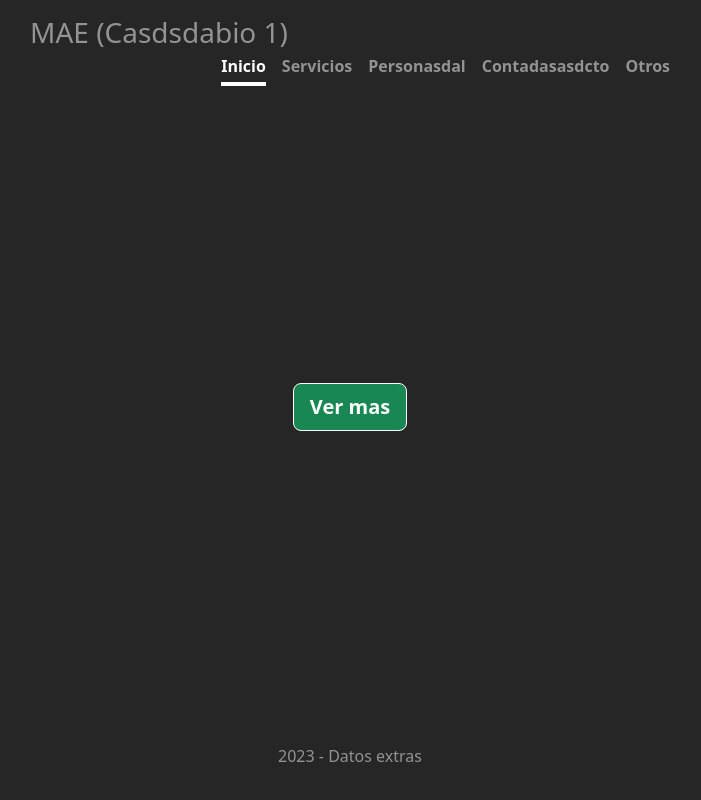
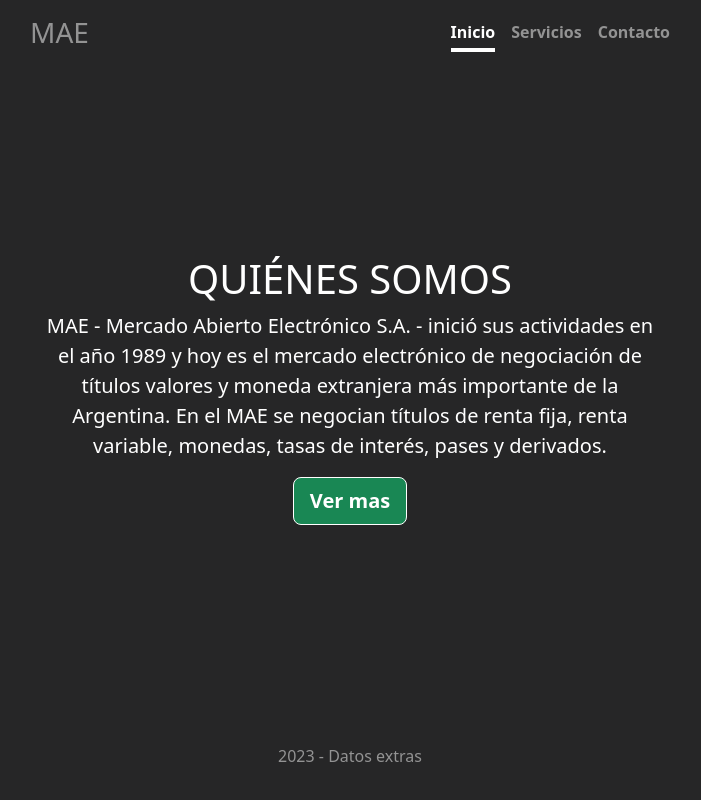
Before and after one commit to bycross028/mae-workshop2, a plain HTML site: page index.html in a window 1280 px wide. Shown: the whole page, without its empty margins (290-991 px from the left). Drawn offline with Linux system fonts and the light colour scheme.

Commit message:
Arreglos

```diff
--- a/index.html
+++ b/index.html
@@ -11,18 +11,18 @@
   <div class="cover-container d-flex w-100 h-100 p-3 mx-auto flex-column">
     <header class="mb-auto">
       <div>
-        <h3 class="float-md-start mb-0 text-white-50">MAE (Casdsdabio 1)</h3>
+        <h3 class="float-md-start mb-0 text-white-50">MAE</h3>
         <nav class="nav nav-masthead justify-content-center float-md-end">
           <a class="nav-link fw-bold py-1 px-0 active" aria-current="page" href="#">Inicio</a>
           <a class="nav-link fw-bold py-1 px-0" href="#">Servicios</a>
-          <a class="nav-link fw-bold py-1 px-0" href="#">Personasdal</a>
-          <a class="nav-link fw-bold py-1 px-0" href="#">Contadasasdcto</a>
-          <a class="nav-link fw-bold py-1 px-0" href="#">Otros</a>
+          <a class="nav-link fw-bold py-1 px-0" href="#">Contacto</a>
         </nav>
       </div>
     </header>
 
     <main class="px-3">
+      <h1 class="text-white">QUIÉNES SOMOS</h1>
+      <p class="lead text-white">MAE - <b>Mercado Abierto Electrónico S.A.</b> - inició sus actividades en el año 1989 y hoy es el mercado electrónico de negociación de títulos valores y moneda extranjera más importante de la Argentina. En el MAE se negocian títulos de renta fija, renta variable, monedas, tasas de interés, pases y derivados.</p>
       <p class="lead">
         <a href="#" class="btn btn-lg btn-success fw-bold border-white">Ver mas</a>
       </p>
```
